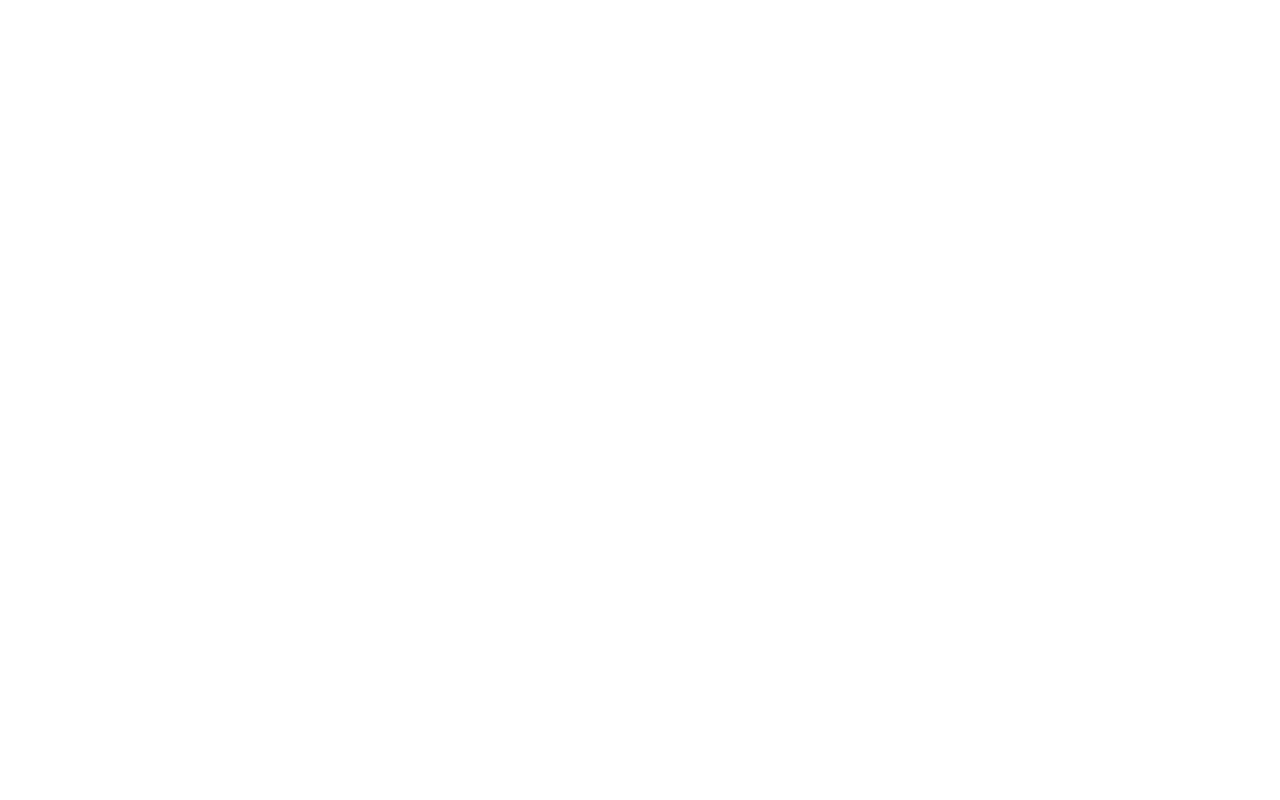
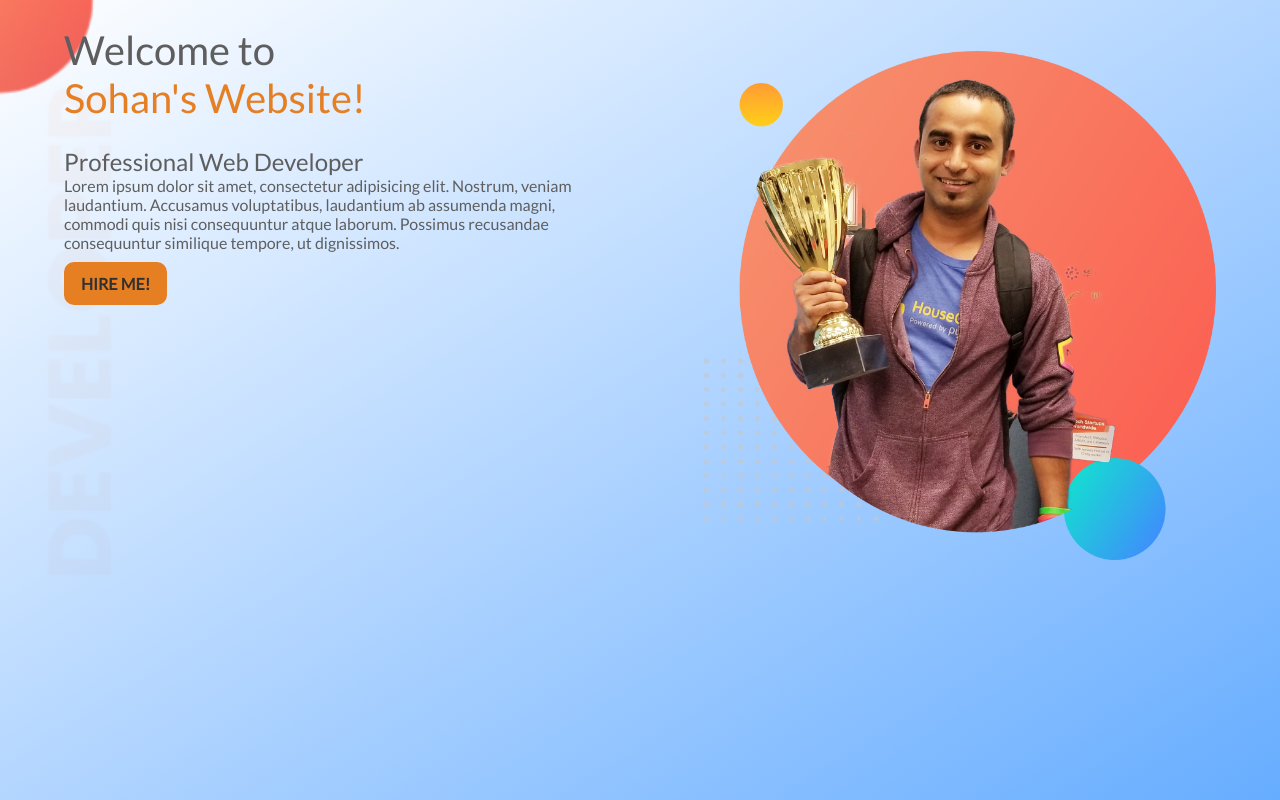
Before and after one commit to ansarulSohan/module_4_portfolio, a plain HTML site: page index.html in a window 1280 px wide. Drawn offline with Linux system fonts and the light colour scheme.

Commit message:
first commit

```diff
--- a/index.html
+++ b/index.html
@@ -3,12 +3,27 @@
 
   <head>
     <meta charset="UTF-8">
-  <link rel="stylesheet" href="resources/css/style.css" type="text/css">
-  <title>Document</title>
+    <title>Portfolio</title>
+    <link rel="stylesheet" type="text/css" href="./resources/css/style.css">
+    <link href="https://fonts.googleapis.com/css?family=Lato&display=swap" rel="stylesheet">
   </head>
 
   <body>
+    <header class="top-banner">
+      <div class="half-width">
+        <h1 class="title">Welcome to <br> <span class="name-highlight">Sohan's Website!</span></h1>
 
+        <h3 class="description">Professional Web Developer</h3>
+        <p>Lorem ipsum dolor sit amet, consectetur adipisicing elit. Nostrum, veniam laudantium. Accusamus voluptatibus, laudantium ab assumenda magni, commodi quis nisi consequuntur atque laborum. Possimus recusandae consequuntur similique tempore, ut dignissimos.</p>
+
+        <a href="#" target="_blank" class="button">HIRE ME!</a>
+      </div>
+
+      <div class="half-width">
+        <img src="./vendor/img/developer-portfolio/jhankar.png" alt="Title Photo">
+      </div>
+      <h3></h3>
+    </header>
   </body>
 
   </html>
--- a/resources/css/style.css
+++ b/resources/css/style.css
@@ -0,0 +1,62 @@
+* {
+  margin: 0 0 0 0;
+  padding: 0 0 0 0;
+  text-rendering: optimizeLegibility;
+  font-family: "Lato", sans-serif, monospace;
+  font-weight: 300;
+  color: #5e5e5e;
+}
+
+.top-banner {
+  background-image: linear-gradient(to bottom right, rgba(255, 255, 255, 0.0), rgba(1, 118, 255, 0.6)), url(img/top-banner.png);
+  background-size: cover;
+  height: 100vh;
+}
+
+.name-highlight {
+  color: #e67e22;
+}
+
+.description {
+  font-size: 150%;
+}
+
+.title {
+  font-size: 250%;
+  padding-bottom: 5%;
+}
+
+.half-width {
+  width: 40%;
+  float: left;
+  padding: 2% 5%;
+}
+
+.half-width img {
+  width: 100%;
+  padding: 5% 0%;
+}
+
+
+
+.button:link,
+.button:visited {
+  display: inline-block;
+  background-color: #e67e22;
+  margin-top: 10px;
+  padding: 10px 15px;
+  text-decoration: none;
+  border: 2px solid #e67e22;
+  border-radius: 10px;
+  color: #313131;
+  font-weight: 800;
+  transition: background-color 0.3s, border 0.3s, transform 0.3s;
+}
+
+.button:hover,
+.button:active {
+  background-color: #f39c12;
+  border: 2px solid #f39c12;
+  transform: scale(1.1);
+  transition: background-color 0.3s, border 0.3s, transform 0.3s;
+}
```
Also changed, not shown: resources/css/img/top-banner.png (renamed from vendor/img/developer-portfolio/top-banner.png), vendor/img/developer-portfolio/author.png (added), 1 other file. Lines whose indentation alone changed are shown as unchanged.
